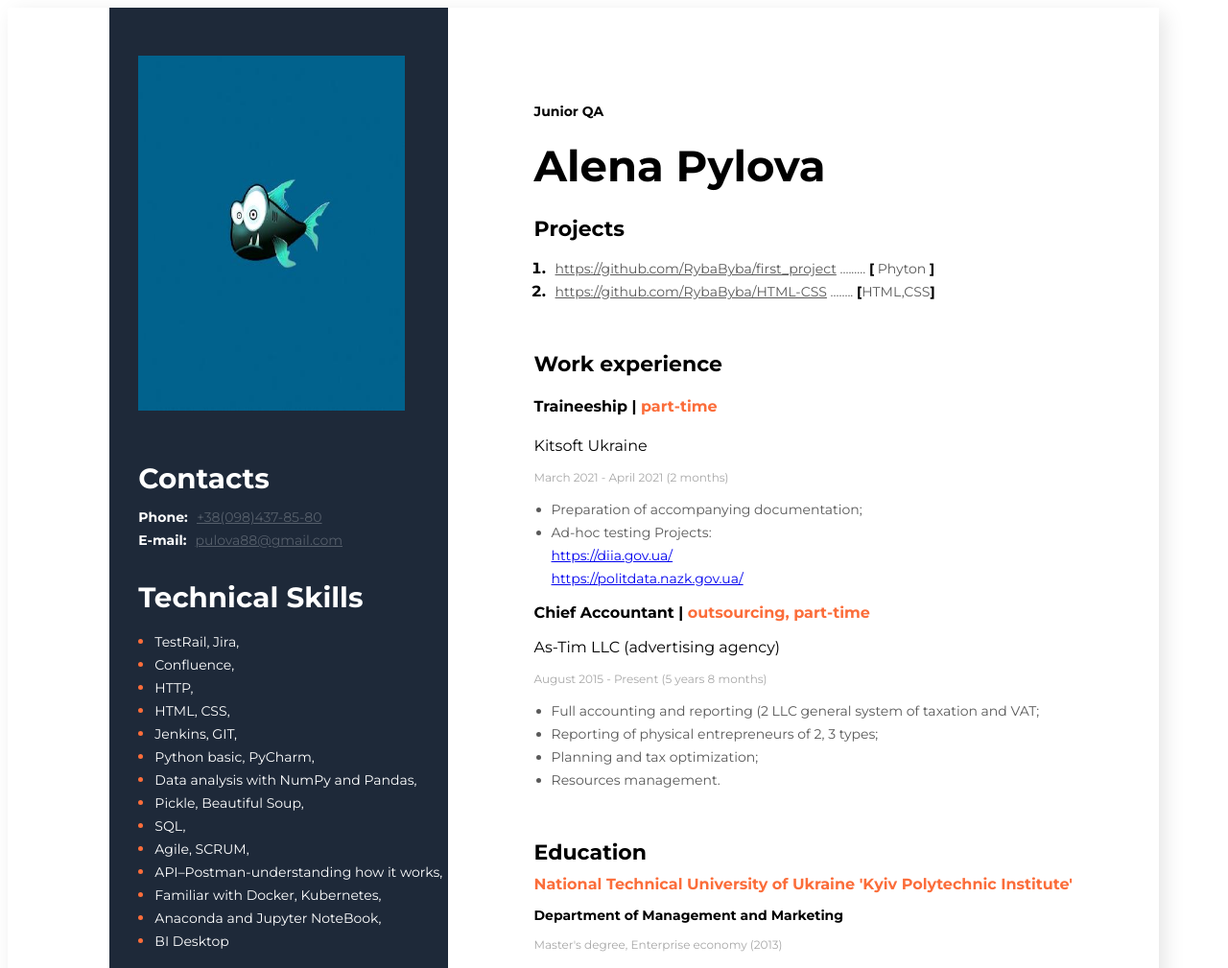
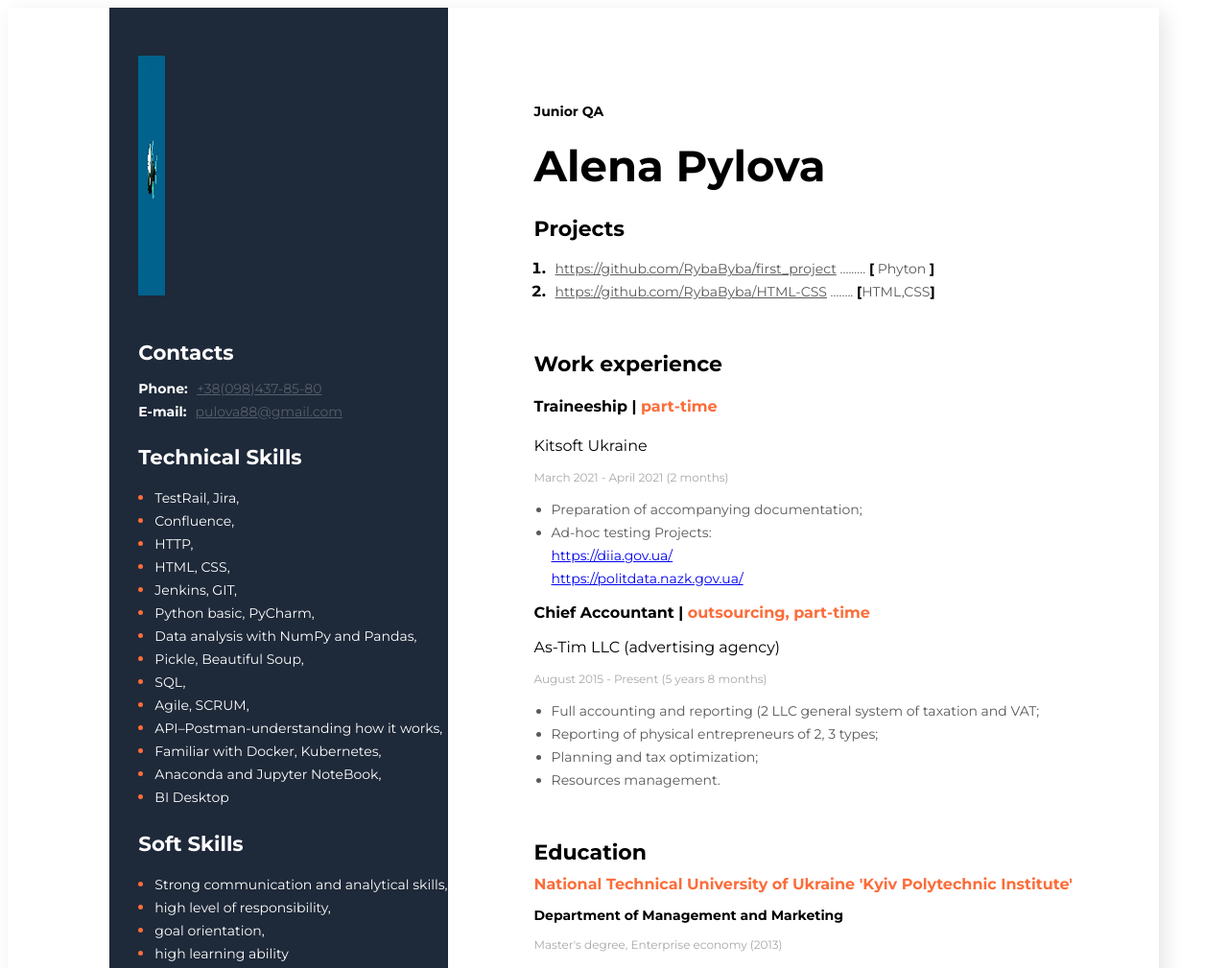
Before and after one commit to RybaByba/HTML-CSS, a plain HTML site: page My rezume/index.html in a window 1280 px wide. Shown: the top 1009 px of the page at 96% size. Drawn offline with Linux system fonts and the light colour scheme.

Commit message:
changed fotos size

```diff
--- a/My rezume/css/style.css
+++ b/My rezume/css/style.css
@@ -156,8 +156,8 @@ body {
 .sidebar-title {
   font-style: normal;
   font-weight: bold;
-  font-size: 22pt;
-  line-height: 27pt;
+  font-size: 16pt;
+  line-height: 22pt;
   color: #ffffff;
   margin-bottom: 10px;
 }
--- a/My rezume/index.html
+++ b/My rezume/index.html
@@ -95,7 +95,7 @@
         </div>
         <!-- sidebar section -->
             <aside class="sidebar-section">
-                <img class="img" src="img/65807500.jpeg" width="278" height="370" alt="my foto" >
+                <img class="img" src="img/65807500.jpeg" width="28пш0" height="250" alt="my foto" >
 
                 <!-- contact section -->
                 <div class="contact-section">
```
